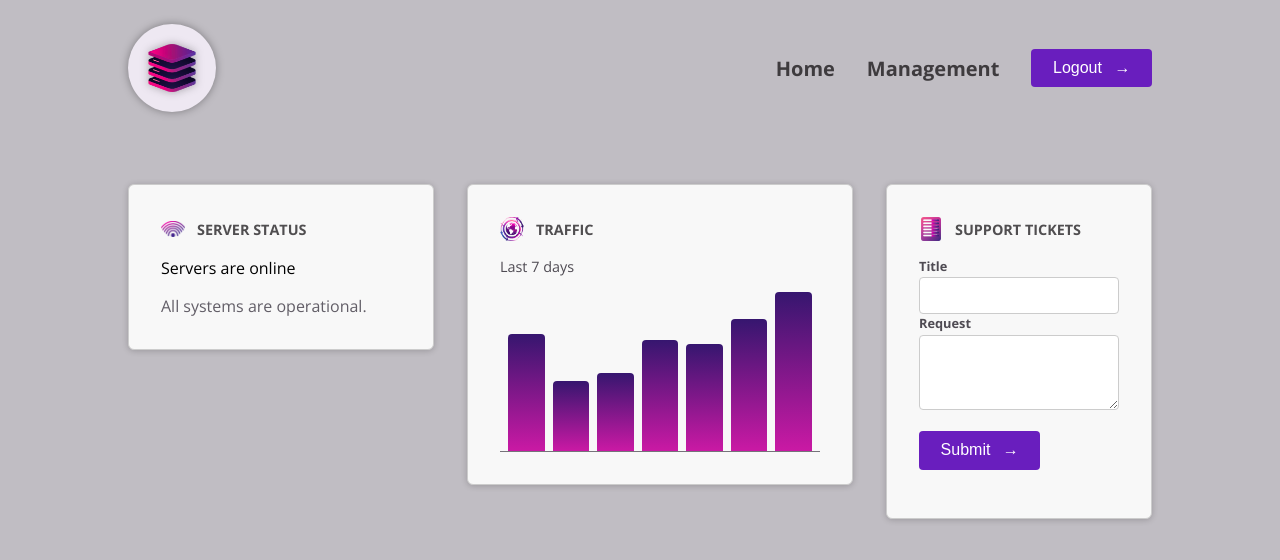
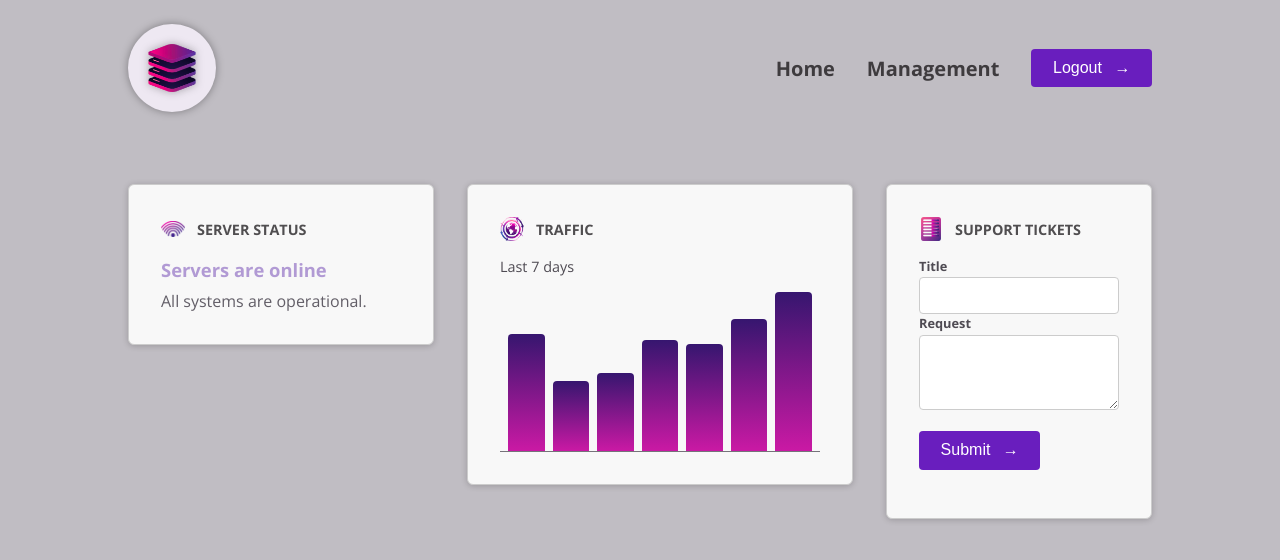
Before and after one commit to gonzalez-cathaysa/01-starting-project, an Angular app: page / in a window 1280 px wide. Shown: the top 560 px of the page. Built offline with nearby package versions, Linux system fonts and the light colour scheme.

Commit message:
A closer look at dynamic inline style binding

```diff
--- a/src/app/dashboard/server-status/server-status.component.html
+++ b/src/app/dashboard/server-status/server-status.component.html
@@ -7,7 +7,23 @@
 
 <!-- If this condition is met -->
 <!-- You can add or remove classes dynamically with help of this syntax-->
-<div [class.status]="currentStatus === 'offline'">
+<!-- <div [class.status]="currentStatus === 'offline'"> -->
+<!-- This is actually an invalid property name. JS and TS, you can't add
+properties that include dashes or white spaces like this to an object
+In such situations, you have to convert these properties to strings by
+wrapping them with quotes-->
+
+<!-- And therefore now this will added as a class dynamically to this diff
+if this condition is met-->
+<!-- It is not dynamic because is hard-coded -->
+<div
+  [class]="{
+    status: true,
+    'status-online': currentStatus === 'online',
+    'status-offline': currentStatus === 'offline',
+    'status-unknown': currentStatus === 'unknown',
+  }"
+>
   @if (currentStatus === 'online') {
   <p>Servers are online</p>
   <p>All systems are operational.</p>
```
